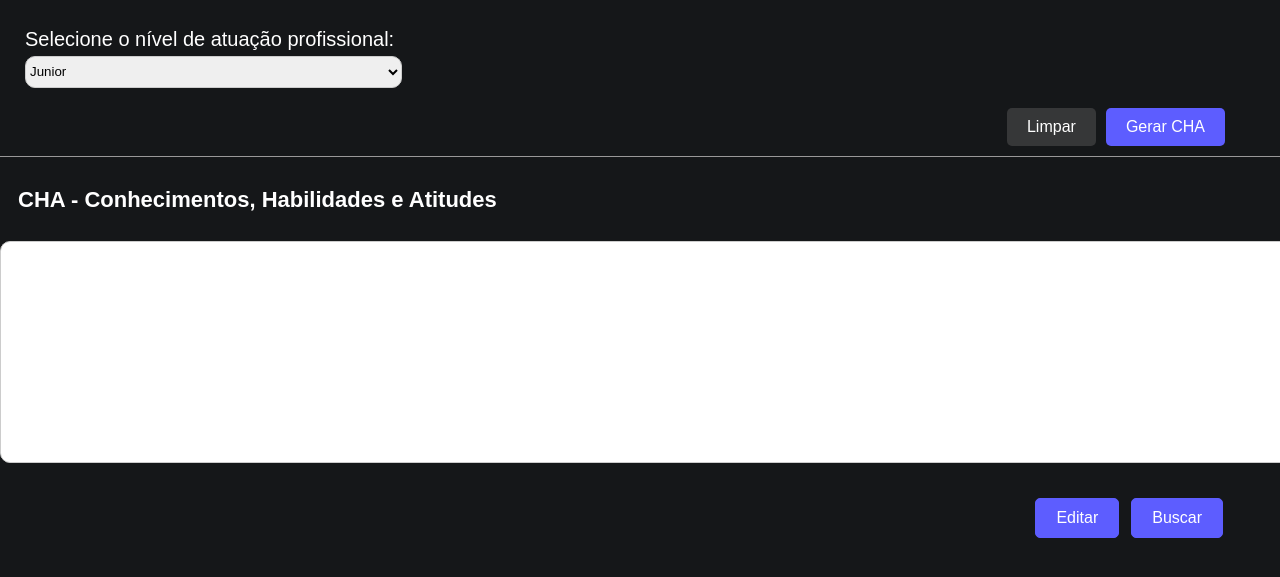
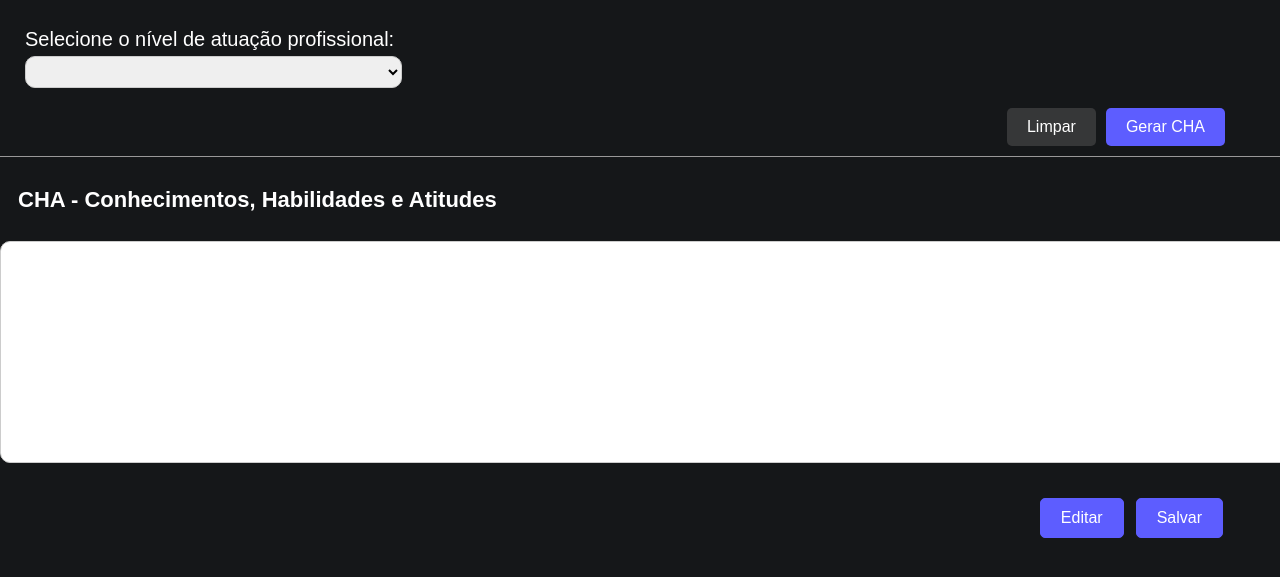
Before and after one commit to CodeSquirrel-API/RecrutaTech-FrontEnd, a Vue app: page /Home in a window 1280 px wide. Shown: the part 199-776 px from the top of the page. Built offline with nearby package versions, Linux system fonts and the light colour scheme.

Commit message:
Integração API chatGPT

```diff
--- a/src/main.ts
+++ b/src/main.ts
@@ -13,5 +13,5 @@ app.use(router)
 
 app.mount('#app')
 
-axios.defaults.baseURL = 'https://api-recrutatech-b49a1abd63c1.herokuapp.com/';  //global para conexao banco
-const apiChat = '';
+// axios.defaults.baseURL = 'https://api-recrutatech-b49a1abd63c1.herokuapp.com/';  //global para conexao banco
+axios.defaults.baseURL = 'http://localhost:8080/';  //global para conexao banco
--- a/src/views/Home.vue
+++ b/src/views/Home.vue
@@ -2,10 +2,11 @@
 
 import axios from 'axios';
 import { ref } from 'vue';
-var cargo: string = "";
-var chaText: string = "";
 
-const resposta = ref('');
+
+const cargo = ref("") ;
+const chaText = ref("") ;
+const experience = ref("") ;
 
 const azureOpenAIAPI = {
   ResourceName: 'interactai',
@@ -26,38 +27,44 @@ function getCargoGpt() {
   const data = {
     messages: [
       {
-        "role": "user", "content": `Quais as competencias, habilidades e atitudes que um ${cargo} precisa ter? Responda dentro de um Json nesse modelo :
-                            {{
-                                "Competencias":[],
-                                "Habilidades":[],
-                                "Atitudes":[]
-                            }}`  }
+        "role": "user", "content":
+          `Quais as competencias, habilidades e atitudes que um ${cargo.value} ${experience.value} precisa ter?`
+      }
     ]
-
   };
-
+  chaText.value = "Buscando CHA...";
   axios.post(apiUrl, data, { headers })
-    .then(response => {
-      chaText = response.data.choices[0].message.content;
+    .then(async response => {
+      chaText.value = await response.data.choices[0].message.content;
     })
     .catch(error => {
       console.error(error);
     });
 }
 
+async function salvarCha() {
+  await axios.post("/position/create",
+    {
+      name: cargo.value,
+      cha: chaText.value,
+      experience: experience.value
+    });
+
+}
+
 </script>
 <template>
   <div>
-    <h1 class="title">Descrição da Vaga</h1>
+    <h1 class="title">Descrição da Vaga </h1>
     <label for="descricao" class="input-label">Digite o título do cargo:</label>
     <input class="custom-input" type="text" placeholder="Digite aqui..." v-model="cargo">
 
     <div class="nivel-container">
       <span class="span-nivel">Selecione o nível de atuação profissional:</span> <br>
-      <select name="nivel" class="select-option txt-select">
-        <option value="" class="select-option txt-select">Junior</option>
-        <option value="" class="select-option txt-select">Pleno</option>
-        <option value="" class="select-option txt-select">Sênior</option>
+      <select v-model="experience" name="nivel" class="select-option txt-select">
+        <option value="JUNIOR" class="select-option txt-select">Junior</option>
+        <option value="PLENO" class="select-option txt-select">Pleno</option>
+        <option value="SENIOR" class="select-option txt-select">Sênior</option>
       </select>
     </div>
 
@@ -79,7 +86,7 @@ function getCargoGpt() {
     <!-- Botões Editar e Buscar -->
     <div class="button-container">
       <button class="custom-button edit-button">Editar</button>
-      <button class="custom-button search-button">Buscar</button>
+      <button class="custom-button search-button" @click="salvarCha">Salvar</button>
     </div>
   </div>
 </template>
```
